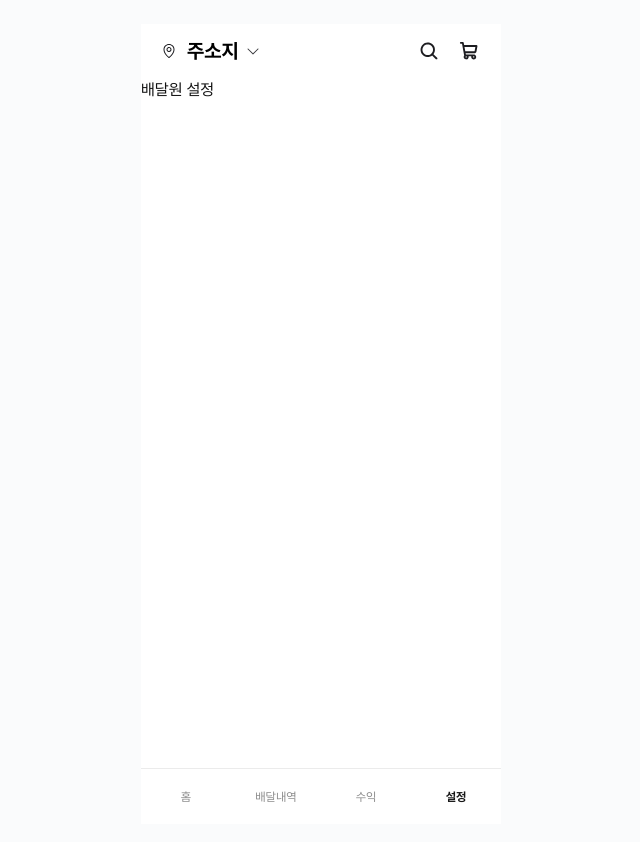
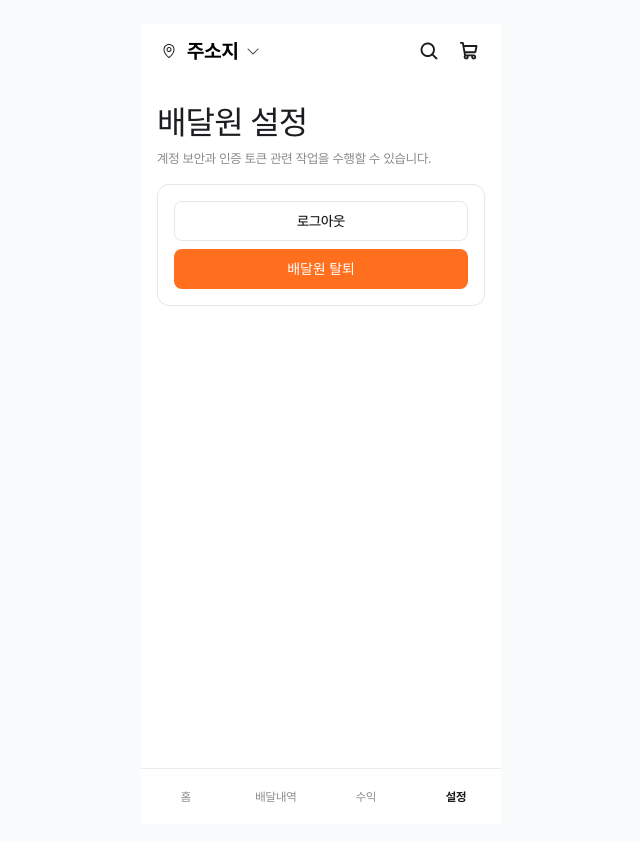
Before and after one commit to TtalKkakk/baedariyo_fe, a React app: page /rider/settings in a window 1280 px wide. Shown: the top 842 px of the page, without its empty margins (319-959 px from the left). Built offline with nearby package versions, Linux system fonts and the light colour scheme; no server answers; the HTML template or start-up script is replaced by a standard one; a web font is replaced by a local one.

Commit message:
feat(rider-auth): add rider withdraw flow in settings

```diff
--- a/src/pages/rider/RiderSettingsPage.jsx
+++ b/src/pages/rider/RiderSettingsPage.jsx
@@ -1,3 +1,89 @@
+import { useMutation } from '@tanstack/react-query';
+import { useNavigate } from 'react-router-dom';
+
+import { withdrawRider } from '@/shared/api';
+
+function getErrorMessage(error) {
+  return (
+    error?.response?.data?.message ??
+    error?.message ??
+    '배달원 탈퇴 요청에 실패했습니다.'
+  );
+}
+
 export default function RiderSettingsPage() {
-  return <div>배달원 설정</div>;
+  const navigate = useNavigate();
+
+  const withdrawMutation = useMutation({
+    mutationFn: withdrawRider,
+    onSuccess: () => {
+      localStorage.removeItem('accessToken');
+      localStorage.removeItem('refreshToken');
+    },
+  });
+
+  const handleLogout = () => {
+    localStorage.removeItem('accessToken');
+    localStorage.removeItem('refreshToken');
+    navigate('/rider/login');
+  };
+
+  const handleWithdraw = () => {
+    const isConfirmed = window.confirm(
+      '정말 탈퇴하시겠습니까? 배달원 계정 복구는 지원되지 않습니다.'
+    );
+    if (!isConfirmed) return;
+    withdrawMutation.mutate();
+  };
+
+  return (
+    <div className="min-h-full bg-white px-4 py-6">
+      <h1 className="text-title2 font-semibold text-[var(--color-semantic-label-normal)]">
+        배달원 설정
+      </h1>
+      <p className="mt-2 text-body3 text-[var(--color-semantic-label-alternative)]">
+        계정 보안과 인증 토큰 관련 작업을 수행할 수 있습니다.
+      </p>
+
+      <section className="mt-4 rounded-xl border border-[var(--color-semantic-line-normal-normal)] p-4 space-y-2">
+        <button
+          type="button"
+          onClick={handleLogout}
+          className="w-full h-10 rounded-lg border border-[var(--color-semantic-line-normal-normal)] text-body2 font-medium text-[var(--color-semantic-label-normal)]"
+        >
+          로그아웃
+        </button>
+
+        {withdrawMutation.isSuccess ? (
+          <div className="rounded-lg border border-[var(--color-semantic-line-normal-normal)] bg-[var(--color-semantic-background-normal-normal)] p-3">
+            <p className="text-body2 font-semibold text-[var(--color-semantic-label-normal)]">
+              배달원 탈퇴가 완료되었습니다.
+            </p>
+            <button
+              type="button"
+              onClick={() => navigate('/rider/login')}
+              className="mt-2 h-9 px-3 rounded-md border border-[var(--color-semantic-line-normal-normal)] text-body2 text-[var(--color-semantic-label-normal)]"
+            >
+              로그인 페이지로 이동
+            </button>
+          </div>
+        ) : (
+          <button
+            type="button"
+            onClick={handleWithdraw}
+            disabled={withdrawMutation.isPending}
+            className="w-full h-10 rounded-lg bg-[var(--color-semantic-status-cautionary)] text-white text-body2 font-semibold disabled:opacity-40 disabled:cursor-not-allowed"
+          >
+            {withdrawMutation.isPending ? '탈퇴 처리 중...' : '배달원 탈퇴'}
+          </button>
+        )}
+      </section>
+
+      {withdrawMutation.isError ? (
+        <p className="mt-3 text-body3 text-[var(--color-semantic-status-cautionary)]">
+          {getErrorMessage(withdrawMutation.error)}
+        </p>
+      ) : null}
+    </div>
+  );
 }
--- a/src/shared/api/auth.js
+++ b/src/shared/api/auth.js
@@ -24,3 +24,8 @@ export async function withdrawUser() {
   const response = await api.patch('/api/auth/user/withdraw');
   return response.data?.data ?? response.data;
 }
+
+export async function withdrawRider() {
+  const response = await api.patch('/api/auth/rider/withdraw');
+  return response.data?.data ?? response.data;
+}
--- a/src/shared/api/index.js
+++ b/src/shared/api/index.js
@@ -4,6 +4,7 @@ export { signupUser } from './auth';
 export { loginRider } from './auth';
 export { signupRider } from './auth';
 export { withdrawUser } from './auth';
+export { withdrawRider } from './auth';
 export { createOrder } from './order';
 export { getMyPayments } from './payment';
 export { deleteMyReview } from './review';
```
